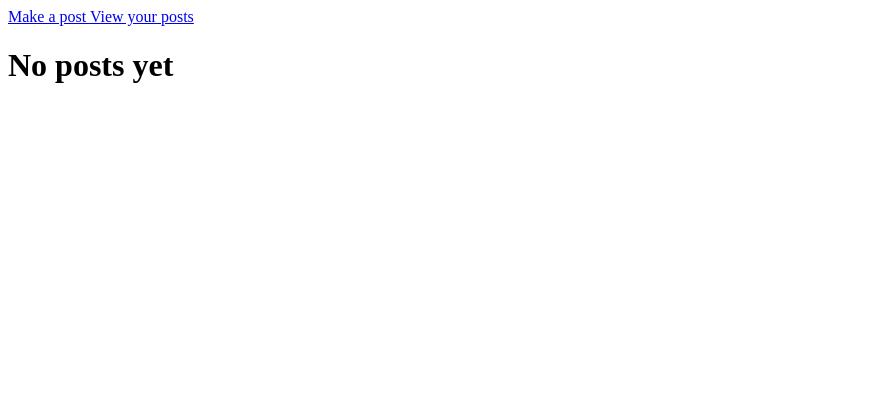
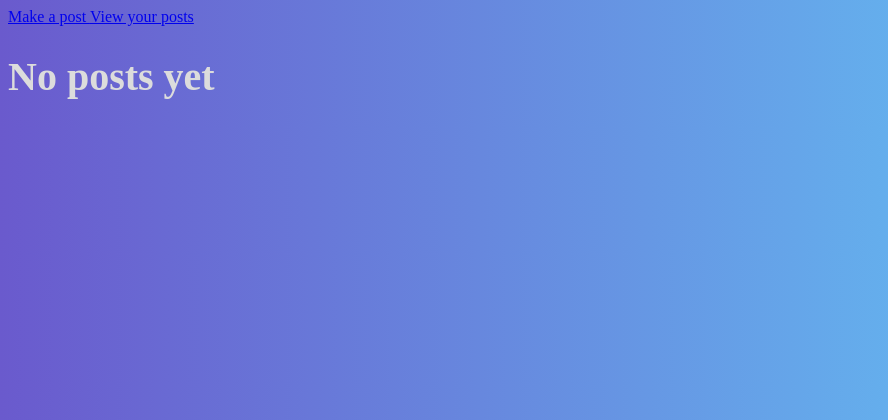
Before and after one commit to NJWorce/blogz, a Flask app: page /blog in a window 1280 px wide. Shown: the top 420 px of the page, without its empty margins (0-888 px from the left). Run offline with Flask 2, Linux system fonts and the light colour scheme; data that the repository does not hold is empty.

Commit message:
added some more css to the base.html doc, got an ok color

```diff
--- a/templates/add-post.html
+++ b/templates/add-post.html
@@ -10,7 +10,7 @@
 
         <input type='submit' value="Submit"/>
     </form>
-    <hr/>
+
 
 
 {% endblock %}
--- a/templates/base.html
+++ b/templates/base.html
@@ -2,10 +2,28 @@
 <html>
     <head>
        <style>
+       .text-body{
+               font-size: 23px;
+               font-family: "Arial Verdana", Arial, sans-serif;
+       }
 
         .error {
                color: red;
              }
+
+
+             html {
+                 background: #e6e9e9;
+                 background-image: linear-gradient(270deg, rgb(100, 181, 239) 25%, rgb(106, 90, 205) 100%);
+                 -webkit-font-smoothing: antialiased;
+             }
+
+        h1 {
+          color: rgb(220,220,220);
+          font-size: 40px;
+          font-family: "Times New Roman", Times, serif;
+
+        }
         form {
                background-color: #eee;
                padding: 20px;
@@ -20,16 +38,13 @@
               height: 300px;
              }
 
-
        </style>
    </head>
     <titles>{{title}}</titles>
 </head>
 
 <body>
-    <div>
-        <a href='/newpost'> Make a post </a> <a href='/blog'> View your posts  </a>
-    </div>
+        <a href='/newpost'>   Make a post   </a>  <a href='/blog'>   View your posts  </a>
 
    {% block content %}
    {% endblock %}
--- a/templates/view-post.html
+++ b/templates/view-post.html
@@ -8,12 +8,13 @@
 
         {% for post in postings %}
 
-        <div>
+
         <h1>{{post.title}}</h1>
+
+        <div class="text-body; lefty">
+        {{post.body}}
         </div>
-        <div>
-        <h3>{{post.body}}</h3>
-        </div>
+
         {% endfor %}
 
     {% endif %}
```
